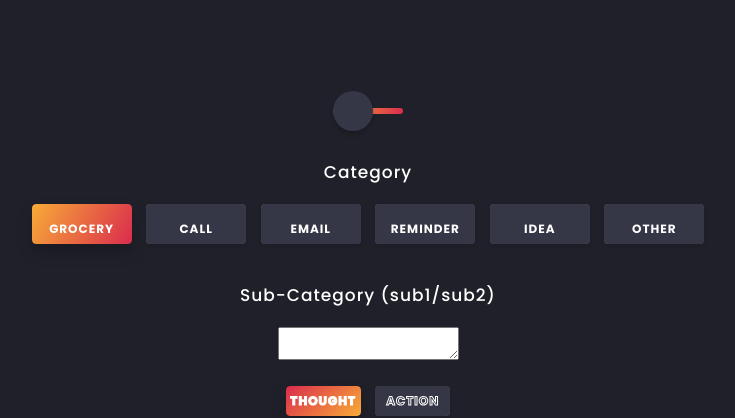
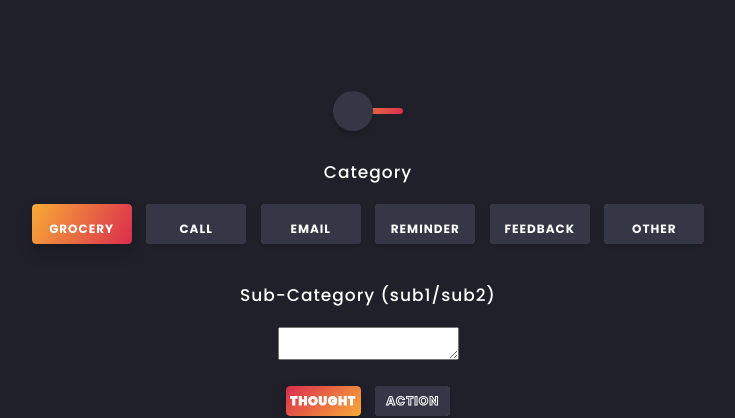
Before and after one commit to cervere/cervere.github.io, a Jekyll site: the page register/index.html, which Jekyll copies as it is, in a window 1280 px wide. Shown: the top 418 px of the page, without its empty margins (280-1015 px from the left). Built offline with Jekyll 4.4.1, drawn with Linux system fonts in a browser that asks for light colours.

Commit message:
Update index.html

```diff
--- a/register/index.html
+++ b/register/index.html
@@ -39,16 +39,16 @@
 							<i class='uil uil-crop-alt'></i>
 							reminder
 						</label><!--
-						--><input class="checkbox-tools" type="radio" name="category" id="tool-5" value="Idea" >
+						--><input class="checkbox-tools" type="radio" name="category" id="tool-5" value="Feedback" >
 						<label class="for-checkbox-tools" for="tool-5">
 							<i class='uil uil-brush-alt'></i>
-							idea
-						</label><!--
-						--><input class="checkbox-tools" type="radio" name="category" id="tool-6" value="Other" >
+							feedback
+						</label>
+		    				<input class="checkbox-tools" type="radio" name="category" id="tool-6" value="Other" >
 						<label class="for-checkbox-tools" for="tool-6">
 							<i class='uil uil-image-resize-landscape'></i>
 							other
-            </label>
+            					</label>
             <div id="newcategorydiv">
               <div class="col-12 pt-1">
                 <p class="mb-4 pb-2">New Category</p>
```
